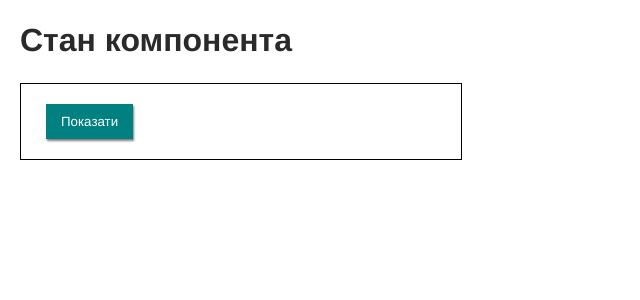
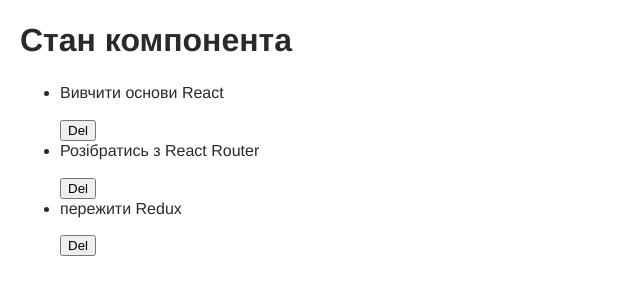
Before and after one commit to Nihaiev/react_mod2, a React (Create React App) app: page / in a window 1280 px wide. Shown: the top 300 px of the page, without its empty margins (0-640 px from the left). Built offline with nearby package versions, Linux system fonts and the light colour scheme.

Commit message:
TodoList

```diff
--- a/src/App.js
+++ b/src/App.js
@@ -1,6 +1,8 @@
-import React from 'react';
-import Counter from './conponents/Counter/Counter';
-import Dropdown from 'conponents/Dropdown/Dropdown';
+import React, { Component } from 'react';
+import Counter from './conponents/Counter';
+import Dropdown from './conponents/Dropdown';
+import ColorPicker from './conponents/ColorPicker';
+import TodoList from 'conponents/TodoList';
 
 const colorPickerOptions = [
   { label: 'red', color: '#f44336' },
@@ -11,13 +13,26 @@
   { label: 'indigo', color: '#3f51b5' },
 ];
 
-const App = () => (
-  <>
-    <h1>Стан компонента</h1>
-
-    <Dropdown />
-    {/* <Counter initialValue={10} /> */}
-  </>
-);
+class App extends Component {
+  state = {
+    todos: [
+      { id: 'id-1', text: 'Вивчити основи React', completed: false },
+      { id: 'id-2', text: 'Розібратись з React Router', completed: false },
+      { id: 'id-3', text: 'пережити Redux', completed: false },
+    ],
+  };
+  render() {
+    const { todos } = this.state;
+    return (
+      <>
+        <h1>Стан компонента</h1>
+        <TodoList todos={todos} />
+        {/* <ColorPicker options={colorPickerOptions} /> */}
+        {/* <Dropdown /> */}
+        {/* <Counter initialValue={10} /> */}
+      </>
+    );
+  }
+}
 
 export default App;
--- a/src/conponents/ColorPicker/ColorPicker.css
+++ b/src/conponents/ColorPicker/ColorPicker.css
@@ -1,11 +1,13 @@
 .ColorPicker {
-    width: 400px;
+    width: 300px;
     padding: 10px;
     border: 1px solid black;
+    border-radius: 6px;
 }
 
 .ColorPicker__title {
     line-height: 1.3;
+    text-align: center;
 }
 
 .ColorPicker__option {
@@ -14,6 +16,7 @@
     height: 40px;
     margin: 4px;
     border: none;
+    border-radius: 6px;
     outline: none;
     cursor: pointer;
     transition: transform 250ms linear;
--- a/src/conponents/ColorPicker/ColorPicker.js
+++ b/src/conponents/ColorPicker/ColorPicker.js
@@ -1,19 +1,45 @@
-import React from 'react';
+import React, { Component } from 'react';
 import './ColorPicker.css';
 
-const ColorPicker = ({ options }) => (
+class ColorPicker extends Component {
+  state = {
+    activeOptionIdx: 0,
+  };
+
+  setActiveIdx = index => {
+    this.setState({ activeOptionIdx: index });
+  };
+
+  makeOptionClassName = index => {
+    const optionClasses = ['ColorPicker__option'];
+
+    if (index === this.state.activeOptionIdx) {
+      optionClasses.push('ColorPicker__option--active');
+    }
+    return optionClasses.join(' ');
+  };
+
+  render() {
+    const { activeOptionIdx } = this.state;
+    const { options } = this.props;
+    const { label } = options[activeOptionIdx];
+    return (
       <div className="ColorPicker">
         <h2 className="ColorPicker__title">Color Picker</h2>
+        <p>Вибраний колір: {label}</p>
         <div>
-      {options.map(({ label, color }) => (
-        <span
+          {options.map(({ label, color }, index) => (
+            <button
               key={label}
-          className="ColorPicker__option"
+              className={this.makeOptionClassName(index)}
               style={{ backgroundColor: color }}
-        ></span>
+              onClick={() => this.setActiveIdx(index)}
+            ></button>
           ))}
         </div>
       </div>
     );
+  }
+}
 
 export default ColorPicker;
--- /dev/null
+++ b/src/conponents/ColorPicker/index.js
@@ -0,0 +1 @@
+export { default } from './ColorPicker';
--- a/src/conponents/Counter/Counter.js
+++ b/src/conponents/Counter/Counter.js
@@ -1,9 +1,9 @@
-import React from 'react';
+import React, { Component } from 'react';
 import Controls from './Controls';
 import Value from './Value';
 import './Counter.css';
 
-class Counter extends React.Component {
+class Counter extends Component {
   static defaultProps = {
     initialValue: 0,
   };
@@ -32,9 +32,10 @@
     }));
   };
   render() {
+    const { value } = this.state;
     return (
       <div className="Counter">
-        <Value value={this.state.value} />
+        <Value value={value} />
         <Controls
           onIncrement={this.handleIncrement}
           onDecrement={this.handleDecrement}
--- /dev/null
+++ b/src/conponents/Counter/index.js
@@ -0,0 +1 @@
+export { default } from './Counter';
--- a/src/conponents/Dropdown/Dropdown.js
+++ b/src/conponents/Dropdown/Dropdown.js
@@ -19,6 +19,7 @@
   //     this.setState({ visible: false });
   //   };
   render() {
+    const { visible } = this.state;
     return (
       <div className="Dropdown">
         <button
@@ -26,7 +27,7 @@
           className="Dropdown__toggle"
           onClick={this.toggle}
         >
-          {this.state.visible ? 'Приховати' : 'Показати'}
+          {visible ? 'Приховати' : 'Показати'}
         </button>
 
         {/* <button type="button" className="Dropdown__toggle" onClick={this.hide}>
--- /dev/null
+++ b/src/conponents/Dropdown/index.js
@@ -0,0 +1 @@
+export { default } from './Dropdown';
--- /dev/null
+++ b/src/conponents/TodoList/TodoList.css
@@ -0,0 +1,5 @@
+.TodoList{
+
+}
+
+.TodoList__item {}
--- /dev/null
+++ b/src/conponents/TodoList/TodoList.js
@@ -0,0 +1,17 @@
+import React from 'react';
+import './TodoList.css';
+
+const TodoList = ({ todos }) => (
+  <ul>
+    {todos.map(({ id, text }) => (
+      <li key={id}>
+        <p>{text}</p>
+        <button>Del</button>
+      </li>
+    ))}
+  </ul>
+);
+
+export default TodoList;
+
+//1;40
--- /dev/null
+++ b/src/conponents/TodoList/index.js
@@ -0,0 +1 @@
+export { default } from './TodoList';
```
Lines whose indentation alone changed are shown as unchanged.
